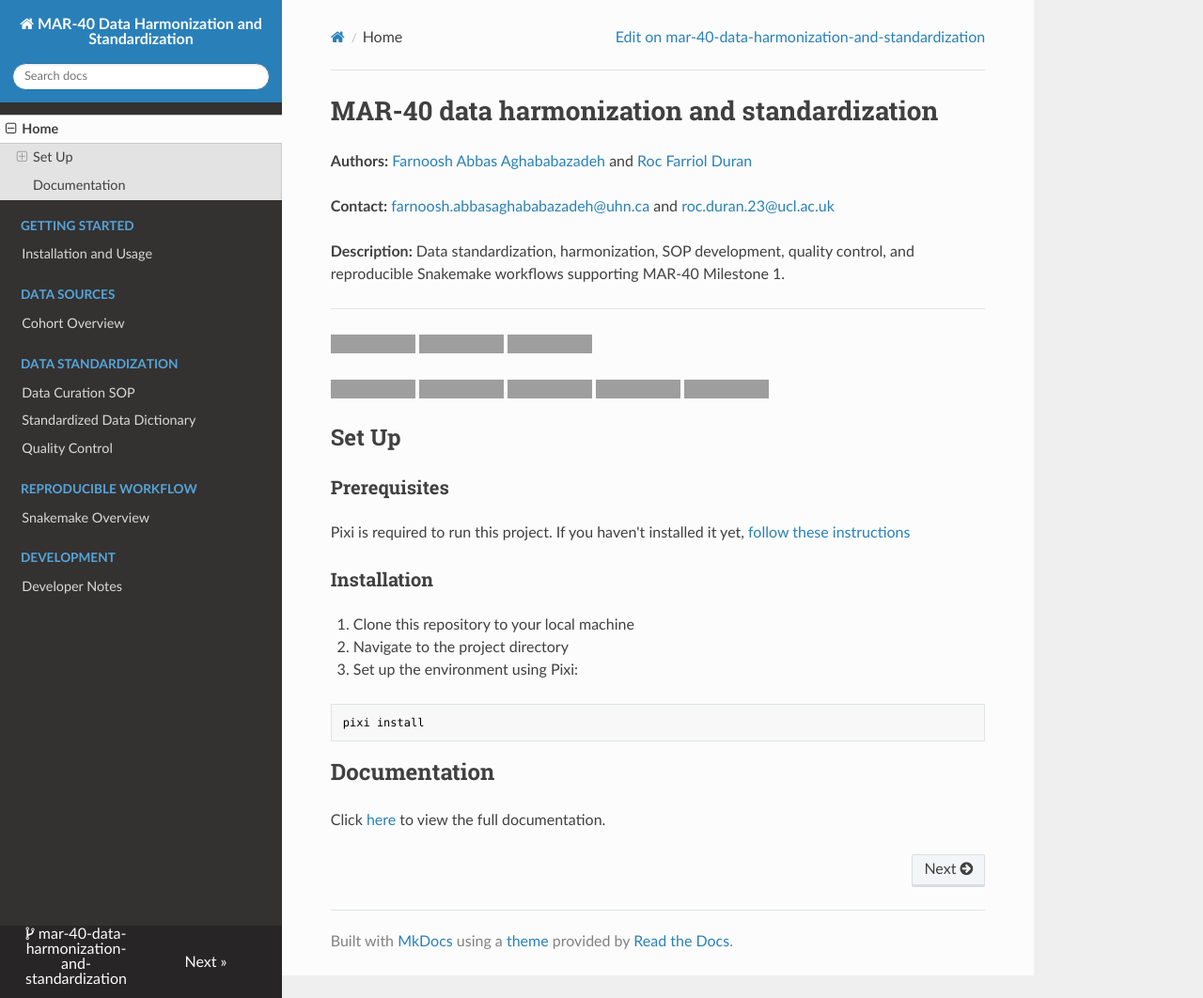
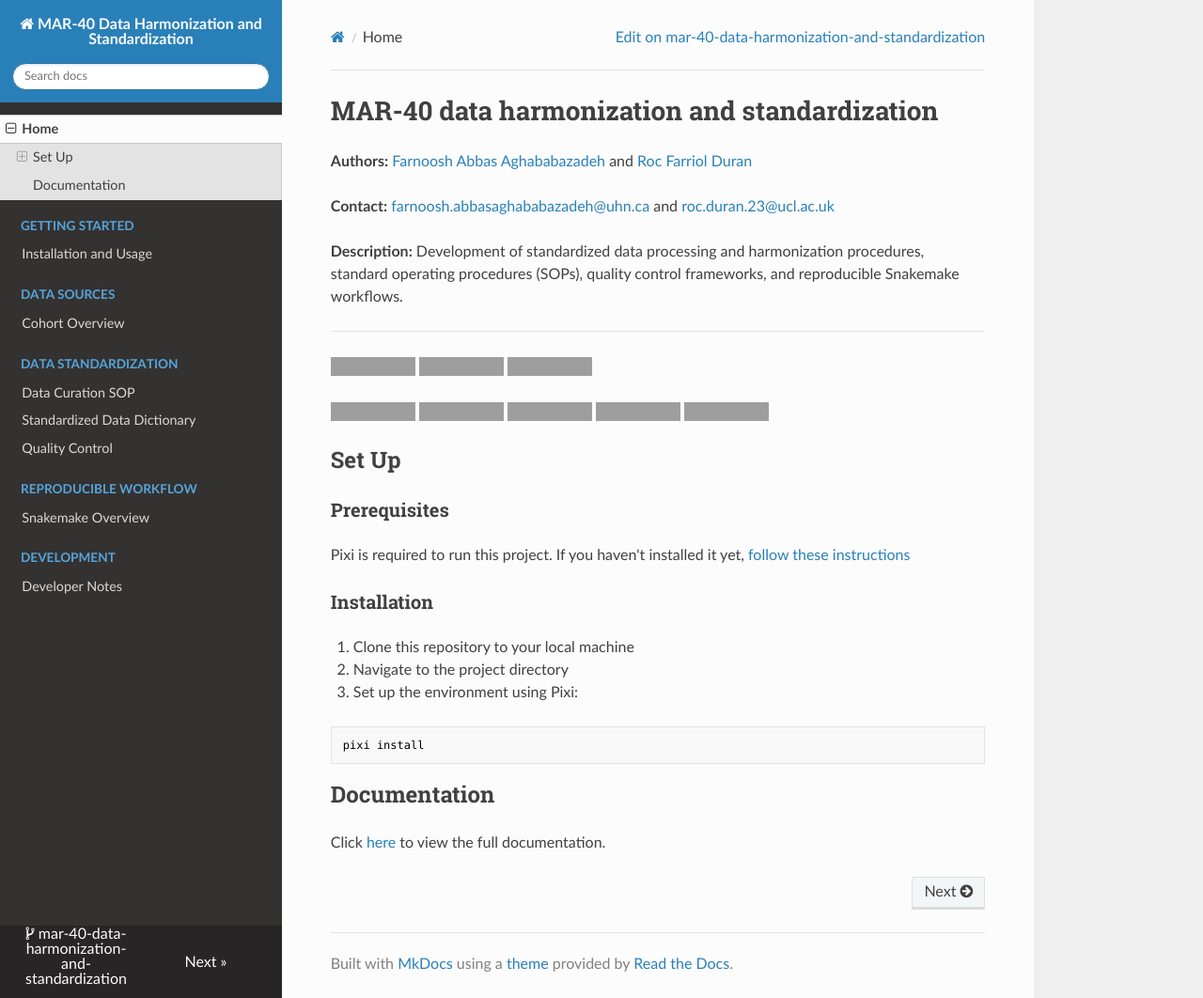
Before and after one commit to bhklab/mar40-data-harmonization, an MkDocs documentation site: the page built from docs/README.md, in a window 1280 px wide and 1062 px high, cut to the strip 0-1062 px from the top of the window. Shown: the whole strip at 94% size. Built offline with MkDocs 1.6.1, drawn with Linux system fonts in a browser that asks for light colours; nearby versions of some CDN libraries; grey boxes are pictures that could not be loaded.

Commit message:
update description

```diff
--- a/docs/README.md
+++ b/docs/README.md
@@ -4,7 +4,7 @@
 
 **Contact:** [farnoosh.abbasaghababazadeh@uhn.ca](mailto:farnoosh.abbasaghababazadeh@uhn.ca) and [roc.duran.23@ucl.ac.uk](mailto:roc.duran.23@ucl.ac.uk)
 
-**Description:** Data standardization, harmonization, SOP development, quality control, and reproducible Snakemake workflows supporting MAR-40 Milestone 1.
+**Description:** Development of standardized data processing and harmonization procedures, standard operating procedures (SOPs), quality control frameworks, and reproducible Snakemake workflows.
 
 --------------------------------------
 
```
